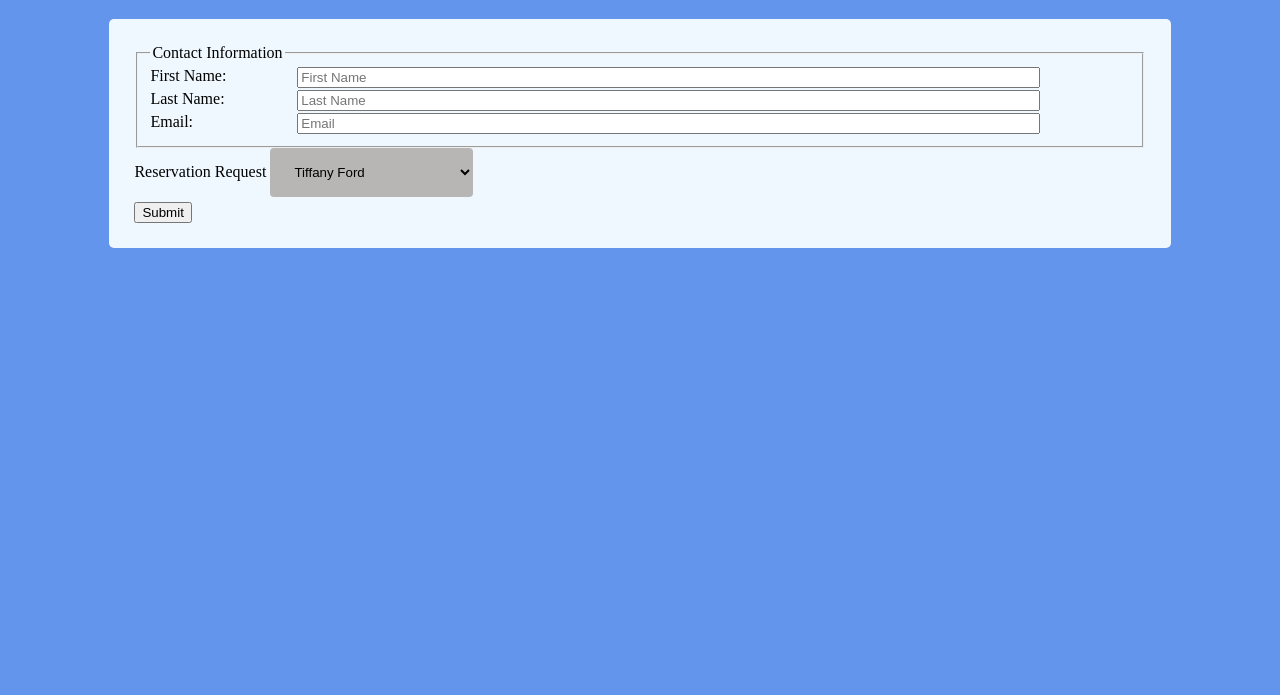
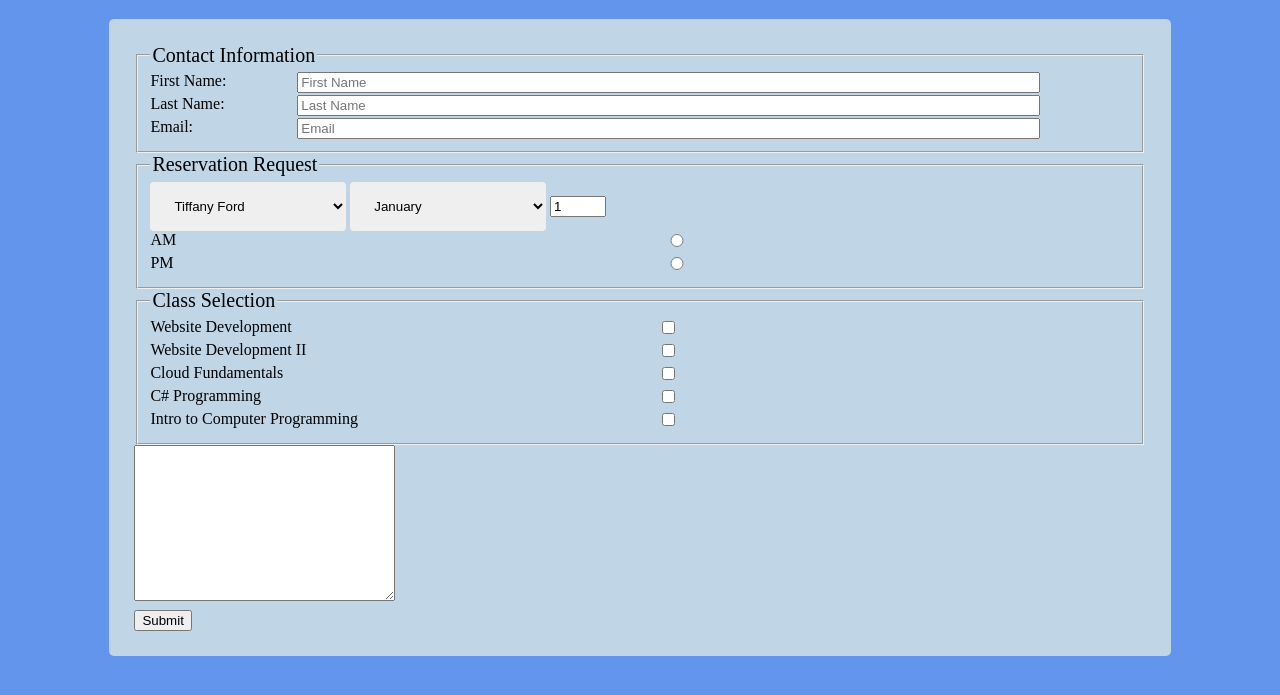
Before and after one commit to mcfulbright/Registrastion, a plain HTML site: page index.html in a window 1280 px wide. Shown: the part 61-756 px from the top of the page. Drawn offline with Linux system fonts and the light colour scheme.

Commit message:
added all requirements

```diff
--- a/index.html
+++ b/index.html
@@ -30,15 +30,64 @@
                     <input type="email" name="email" id="email" required placeholder="Email">
                 </label>
             </fieldset>
-
-                <label>
+            <fieldset>
+                <legend>
                     Reservation Request
+                </legend>
                 <select id="teacher" name="Teacher">
                     <option value="tf">Tiffany Ford</option>
                     <option value="km">Kristen Markley</option>
-                    <option value="jl">Jacksone Lewis</option>
-                    </select>
+                    <option value="jl">Jackson Lewis</option>
+                </select>
+                <select id="months" name="Months">
+                    <option value="jan">January</option>
+                    <option value="feb">Febrary</option>
+                    <option value="mar">March</option>
+                    <option value="apr">April </option>
+                    <option value="ma"> May</option>
+                    <option value="ju"> June</option>
+                    <option value="jl"> July</option>
+                    <option value="au"> August</option>
+                    <option value="sep">September </option>
+                    <option value="oct">October </option>
+                    <option value="nov">November </option>
+                    <option value="dec">December </option>
+                </select>
+                <input class="submit" name="day" id="day" type="number" value="1" step="1" min="1" max="31">
+                <label class="radio">AM
+                    <input type="radio" name="radio">
                 </label>
+                <label class="radio">PM
+                    <input type="radio" name="radio">
+                </label>
+            </fieldset>
+            <fieldset>
+                <legend>Class Selection</legend>
+                <label>
+                    Website Development
+                    <input type="checkbox" name="class">
+                </label>
+                <label>
+                    Website Development II
+
+                    <input type="checkbox" name="class">
+                </label>
+                <label>
+                    Cloud Fundamentals
+                    <input type="checkbox" name="class">
+                </label>
+                <label>
+                    C# Programming
+                    <input type="checkbox" name="class">
+                </label>
+                <label>
+                    Intro to Computer Programming
+                    <input type="checkbox" name="class">
+                </label>
+            </fieldset>
+            <label>
+            <textarea name="comment" id="" cols="30" rows="10"></textarea>
+        </label>
 
             <input class="submit" type="submit" value="Submit">
         </form>
--- a/styles.css
+++ b/styles.css
@@ -1,34 +1,49 @@
 html {
     background-color: cornflowerblue;
 }
+
 label {
     display: block;
     padding-bottom: 5px;
     position: relative;
 }
-input{
-    position: absolute;
+
+input {
     left: 15%;
     width: 75%;
+    position: absolute;
 }
+
 .submit {
     width: initial;
     position: initial;
 }
+
 .container {
     margin: auto;
     width: 80%;
     padding: 25px;
     border-radius: 5px;
-    background-color: aliceblue;
+    background-color: rgb(192, 213, 230);
 }
-h1{
+
+h1 {
     text-align: center;
 }
+
 select {
     width: 20%;
     padding: 16px 20px;
     border: none;
     border-radius: 4px;
-    background-color: rgb(184, 181, 181);
 }
+
+.radio {
+    display: block;
+    position: initial;
+    user-select: none;
+}
+
+legend{
+    font-size: 20px;
+}
```
